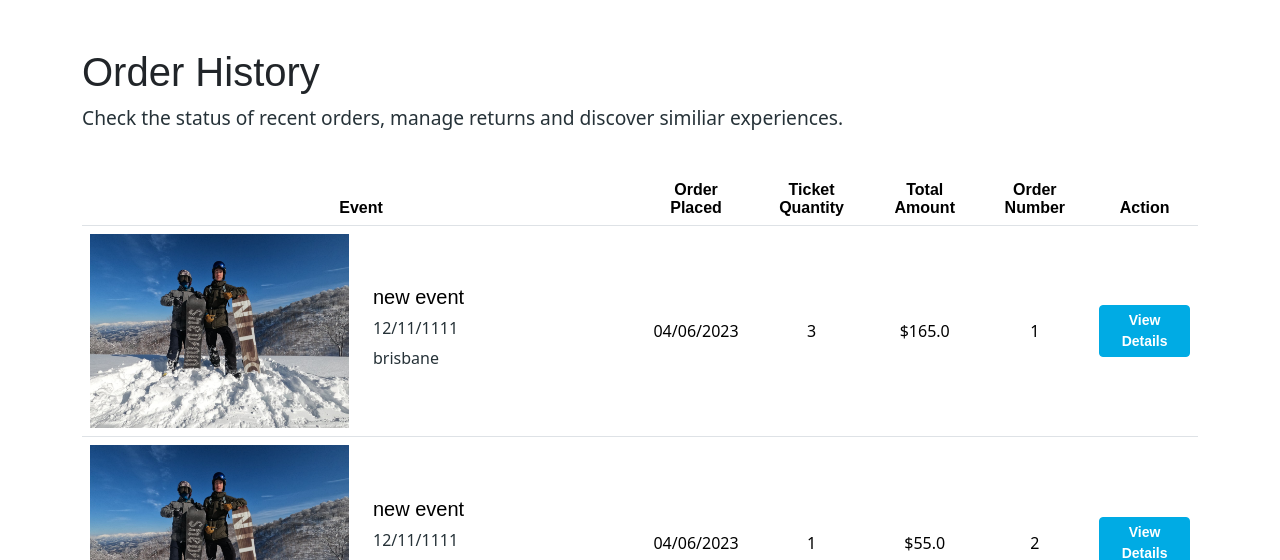
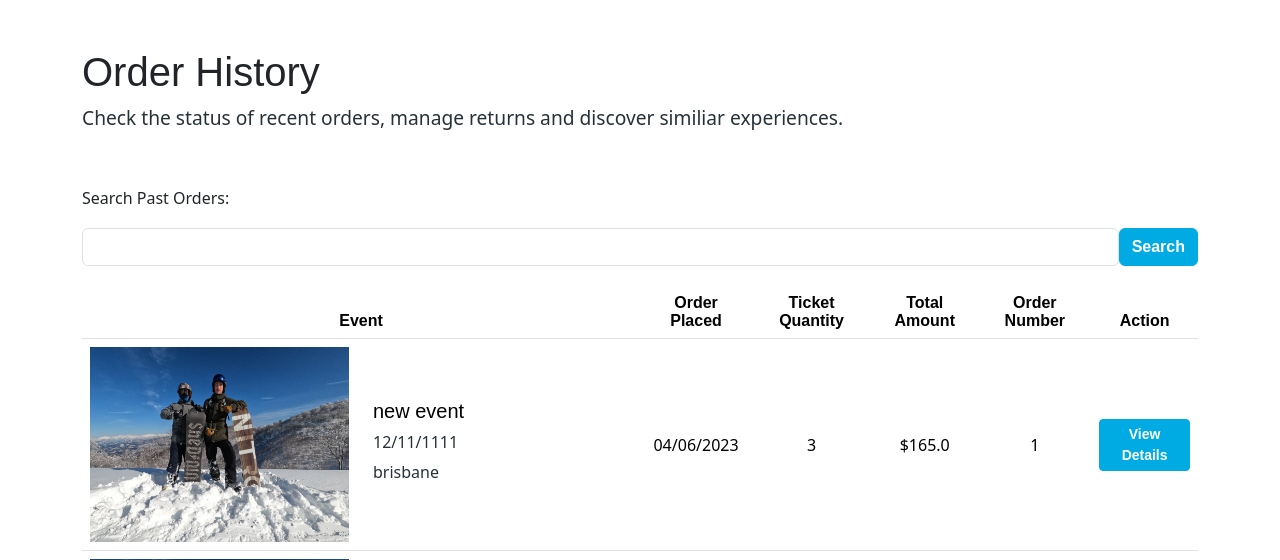
Before and after one commit to adambona/a3_group6, a Flask app: page /order-history in a window 1280 px wide; the page is wider, and only the part inside the window is pictured. Shown: the part 152-712 px from the top of that part. Run offline with Flask 3, Linux system fonts and the light colour scheme; a user stored in the database is signed in; data comes from the database, SQL or seed files in the repository; some libraries are stand-ins or nearby versions.

Commit message:
Order history search functionality

```diff
--- a/website/templates/order-history.html
+++ b/website/templates/order-history.html
@@ -16,6 +16,14 @@
                 <h1>Order History</h1>
                 <p>Check the status of recent orders, manage returns and discover similiar experiences.</p>
             </div>
+
+            <h6 class="mt-3">Search Past Orders:</h6>
+            <form class="d-flex flex-nowrap mt-3" action="{{url_for('myAccount.search')}}" >
+                <input type="text" name="search" class="form-control flex-grow-1 my-1 mr-sm-2"   id="SearchForm">
+                <button type="submit" class="flex-shrink-1 btn btn-primary my-1">Search</button>
+            </form>
+
+
             <div class="table-responsive d-none d-lg-block">
                 <table class="table">
                     <thead>
```
